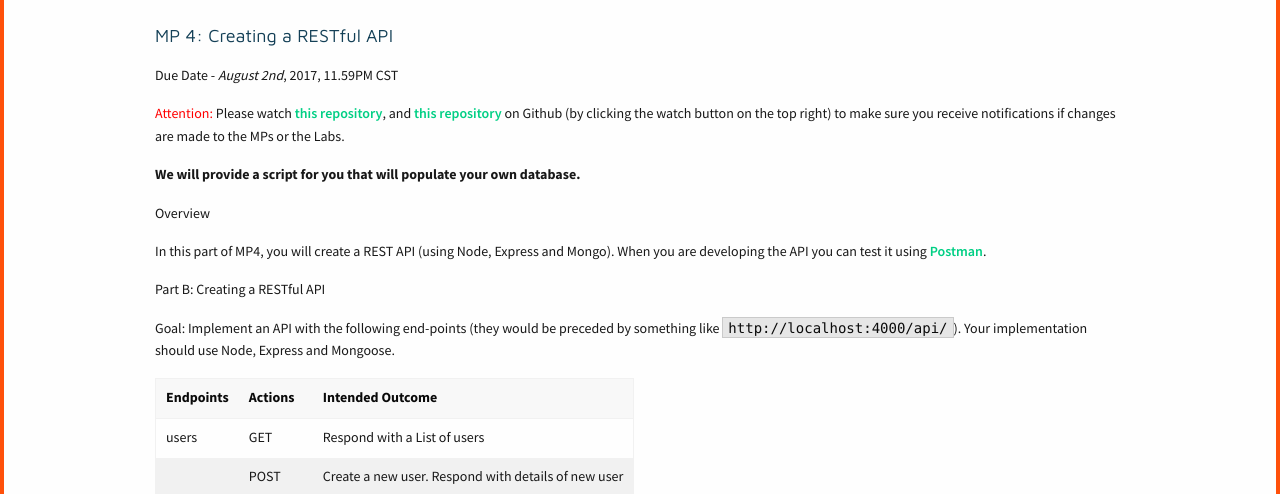
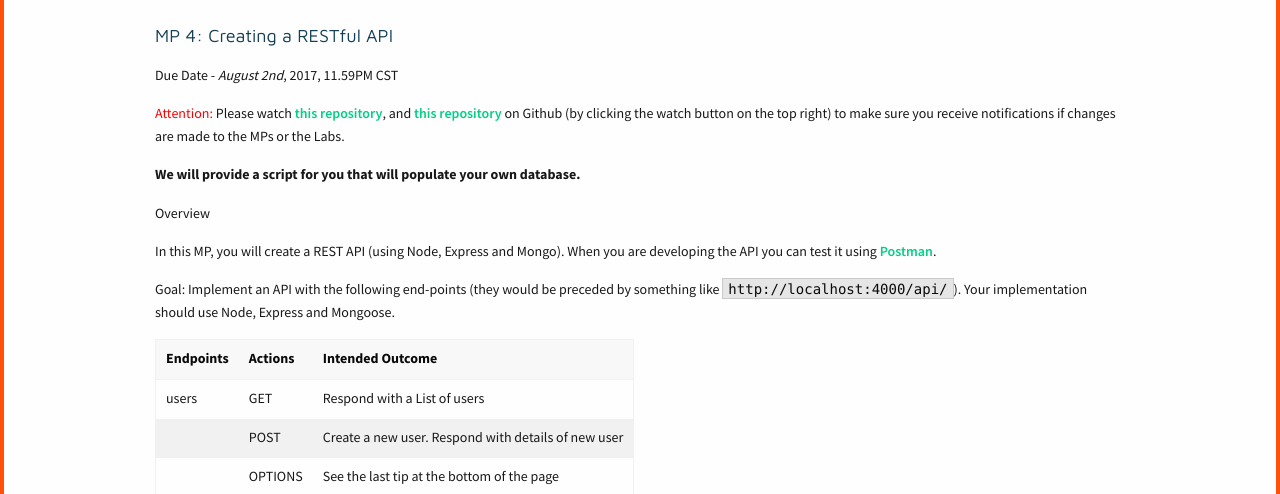
Before and after one commit to gouthamp900/su17, a website: page labs/MP-4/index.html in a window 1280 px wide. Shown: the part 283-777 px from the top of the page. Drawn offline with nearby package versions, Linux system fonts and the light colour scheme; files whose address does not match are found by name.

Commit message:
Fixed spec

```diff
--- a/labs/MP-4/index.html
+++ b/labs/MP-4/index.html
@@ -42,9 +42,7 @@
 
 <p><span class="section-heading">Overview</span></p>
 
-<p>In this part of MP4, you will create a REST API (using Node, Express and Mongo). When you are developing the API you can test it using <a href="https://chrome.google.com/webstore/detail/postman-rest-client/fdmmgilgnpjigdojojpjoooidkmcomcm?hl=en">Postman</a>.</p>
-
-<p><span class="section-heading">Part B: Creating a RESTful API</span></p>
+<p>In this MP, you will create a REST API (using Node, Express and Mongo). When you are developing the API you can test it using <a href="https://chrome.google.com/webstore/detail/postman-rest-client/fdmmgilgnpjigdojojpjoooidkmcomcm?hl=en">Postman</a>.</p>
 
 <p>Goal: Implement an API with the following end-points (they would be preceded by something like <code>http://localhost:4000/api/</code>). Your implementation should use Node, Express and Mongoose.</p>
 
```
